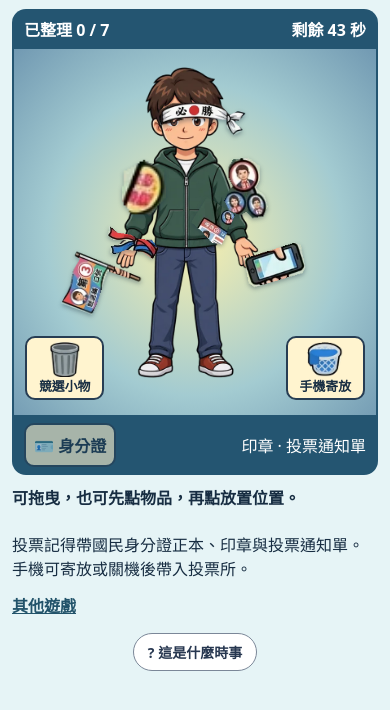
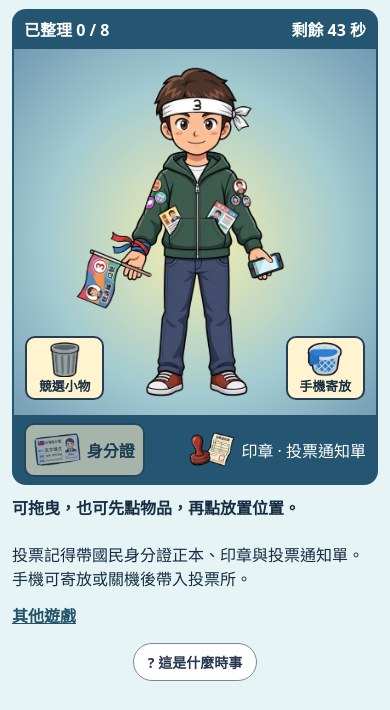
Before and after one commit to nadytomhtc/news-arcade, a plain HTML site: page games/vote-ready/index.html in a window 390 px wide. Both pictures are taken after a click on the button "開始整理". Shown: the part 134-844 px from the top of the page. Drawn offline with Linux system fonts and the light colour scheme.

Commit message:
Align voting props to the supplied character artwork (#8)

```diff
--- a/games/vote-ready/game.css
+++ b/games/vote-ready/game.css
@@ -21,15 +21,15 @@ button{font:inherit;font-weight:850;cursor:pointer}
 .cover button{padding:9px 18px;border:2px solid #192d3b;border-radius:12px;background:#ffe06d;color:#192d3b}
 .item,.drop{min-height:44px;border:2px solid #273d53;border-radius:10px;color:#172d42;background:#fff4cf;user-select:none;-webkit-user-select:none}
 .item{touch-action:none;padding:4px 8px}
-.play .item{position:absolute;left:var(--x);top:var(--y);transform:translate(-50%,-50%);min-width:44px;font-size:clamp(14px,3.8vw,18px);white-space:nowrap}
+.play .item{position:absolute;left:var(--x);top:var(--y);width:var(--width);height:var(--height);min-height:0}
 .item.selected{outline:3px solid #ffe06d;outline-offset:2px}
 .item.dragging{opacity:.4}
 .item:disabled{opacity:.6;cursor:default}
 #id-card.ready{background:#ffe773;box-shadow:0 0 10px 3px #ffdb55}
 .target span{display:block;font-size:clamp(12px,3.3vw,16px)}
-#person{position:absolute;inset:5% 21% 10%;width:58%;border:0;background:transparent;padding:0;color:#173b4f}
-#person img{width:100%;height:100%;object-fit:contain;pointer-events:none}
-#person span{position:absolute;bottom:0;left:50%;transform:translateX(-50%);white-space:nowrap;background:#ffe773;border-radius:9px;padding:5px 9px}
+#person{position:absolute;inset:0;width:100%;border:0;background:transparent;padding:0;color:#173b4f}
+#person img{width:100%;height:100%;pointer-events:none}
+#person span{position:absolute;bottom:4%;left:50%;transform:translateX(-50%);white-space:nowrap;background:#ffe773;border-radius:9px;padding:5px 9px}
 #person:disabled span{visibility:hidden}
 .drop{position:absolute;bottom:4%;width:22%;font-size:clamp(24px,7vw,44px);line-height:1.05;padding:4px 0}
 #bin{left:3%}
@@ -39,15 +39,12 @@ button{font:inherit;font-weight:850;cursor:pointer}
 .notice{margin:0 0 12px;line-height:1.5}
 
 .play .item{
-  width:var(--width);
   border:0;
   padding:0;
   background:transparent;
-  display:grid;
-  place-items:center;
 }
 .play .item img,.ghost img{display:block;width:100%;pointer-events:none;-webkit-user-drag:none}
-.play .item img{filter:drop-shadow(0 2px 2px #23374965)}
+.play .item img{height:100%}
 .drop img{display:block;width:48%;height:clamp(32px,9vw,62px);object-fit:contain;margin:0 auto 3px;pointer-events:none}
 .ghost:has(img){width:74px;padding:0;border:0;background:transparent;filter:drop-shadow(0 4px 5px #172d4270)}
 #outcome.won #headline{
@@ -66,3 +63,7 @@ button{font:inherit;font-weight:850;cursor:pointer}
 @media(prefers-reduced-motion:reduce){
   #outcome.won #headline{animation:none}
 }
+
+.artwork{position:absolute;top:0;left:50%;width:calc(100% * 1500 / 1700);aspect-ratio:1500/1700;transform:translateX(-50%)}
+.tray #id-card,.documents{display:flex;align-items:center;gap:6px}
+.tray img{width:clamp(35px,12vw,72px);height:42px;object-fit:contain;pointer-events:none}
--- a/games/vote-ready/game.js
+++ b/games/vote-ready/game.js
@@ -2,14 +2,18 @@
   'use strict';
 
   const get = id => document.getElementById(id);
+  // Crop rectangles in the original 1500 × 1700 gameplay canvas.
+  const artworkWidth = 1500;
+  const artworkHeight = 1700;
   const items = [
-    ['headband', '競選頭巾', 52, 19, 24],
-    ['badge', '徽章', 36, 38, 6],
-    ['sticker', '貼紙', 64, 38, 9],
-    ['ribbon', '布條', 33, 53, 14],
-    ['flag', '小旗', 24, 64, 22],
-    ['flyer', '傳單', 55, 47, 11],
-    ['cell', '手機', 72, 59, 17]
+    ["headband", "競選頭巾", 587, 221, 431, 169],
+    ["badge", "左袖徽章", 510, 606, 111, 154],
+    ["sticker", "右袖徽章", 909, 609, 104, 138],
+    ["ribbon", "手腕布條", 350, 855, 193, 123],
+    ["flag", "小旗", 192, 940, 356, 281],
+    ["flyer-left", "左口袋傳單", 572, 730, 119, 156],
+    ["flyer-right", "右口袋傳單", 796, 708, 166, 172],
+    ["cell", "手機", 994, 956, 174, 125]
   ];
   const duration = 45000;
   const idCard = get('id-card');
@@ -17,7 +21,7 @@
   const winArt = new Image();
   const loseArt = new Image();
   winArt.src = 'assets/victory.webp';
-  loseArt.src = 'assets/player.webp';
+  loseArt.src = 'assets/player-aligned.webp';
   let phase = 'intro';
   let removed = 0;
   let started = 0;
@@ -132,20 +136,21 @@
     get('play').hidden = false;
     get('progress').textContent = `已整理 0 / ${items.length}`;
     get('hint').textContent = '可拖曳，也可先點物品，再點放置位置。';
-    const buttons = items.map(([id, label, x, y, width]) => {
+    const buttons = items.map(([id, label, x, y, width, height]) => {
       const button = document.createElement('button');
       button.type = 'button';
       button.className = 'item';
       button.setAttribute('aria-label', label);
       const art = document.createElement('img');
-      art.src = `assets/${id}.webp`;
+      art.src = `assets/${id}-aligned.webp`;
       art.alt = '';
       art.draggable = false;
       button.append(art);
-      button.style.setProperty('--width', width + '%');
+      button.style.setProperty('--width', width / artworkWidth * 100 + '%');
+      button.style.setProperty('--height', height / artworkHeight * 100 + '%');
       button.dataset.target = id === 'cell' ? 'phone' : 'bin';
-      button.style.setProperty('--x', x + '%');
-      button.style.setProperty('--y', y + '%');
+      button.style.setProperty('--x', x / artworkWidth * 100 + '%');
+      button.style.setProperty('--y', y / artworkHeight * 100 + '%');
       bindItem(button);
       return button;
     });
--- a/games/vote-ready/index.html
+++ b/games/vote-ready/index.html
@@ -6,32 +6,34 @@
 <title>1128返鄉票｜時事遊樂場</title>
 <meta name="description" content="卸下競選小物，收好手機，帶身分證出門投票。">
 <link rel="stylesheet" href="../../shared/arcade.css">
-<link rel="stylesheet" href="game.css?v=illustrated">
+<link rel="stylesheet" href="game.css?v=aligned">
 </head>
 <body>
 <main>
 <header><a href="../../">時事遊樂場</a></header>
 <h1>1128返鄉票</h1>
 <p class="date">11/28（六）08:00–16:00 · 地方選舉與全國性公投</p>
-<div class="hud"><strong id="progress">已整理 0 / 7</strong><strong id="clock">剩餘 45 秒</strong></div>
+<div class="hud"><strong id="progress">已整理 0 / 8</strong><strong id="clock">剩餘 45 秒</strong></div>
 <section class="scene" aria-label="投票前整理挑戰">
   <div class="play" id="play" hidden>
-    <button id="person" class="target" disabled aria-label="把身分證交給人物"><img src="assets/player.webp" alt=""><span>帶上身分證</span></button>
+    <div class="artwork">
+    <button id="person" class="target" disabled aria-label="把身分證交給人物"><img src="assets/player-aligned.webp" alt=""><span>帶上身分證</span></button>
     <div id="items"></div>
+    </div>
     <button id="bin" class="target drop" aria-label="競選物品垃圾桶"><img src="assets/bin.webp" alt=""><span>競選小物</span></button>
     <button id="phone" class="target drop" aria-label="手機寄放籃"><img src="assets/phone.webp" alt=""><span>手機寄放</span></button>
   </div>
   <div class="cover" id="intro"><img src="assets/cover.webp" alt="漫畫角色開心舉手"><div><p>把競選小物拖進垃圾桶，手機放寄放籃。整理完再帶上身分證。</p><button id="start">開始整理</button></div></div>
   <div class="cover" id="outcome" hidden><img id="outcome-art" alt=""><div><h2 id="headline"></h2><button id="show">查看成績與分享</button></div></div>
 </section>
-<div class="tray"><button id="id-card" class="item" disabled>🪪 身分證</button><span>印章 · 投票通知單</span></div>
+<div class="tray"><button id="id-card" class="item" aria-label="身分證" disabled><img src="assets/id-card-aligned.webp" alt="" draggable="false"><span>身分證</span></button><span class="documents"><img src="assets/documents-aligned.webp" alt="">印章 · 投票通知單</span></div>
 <p id="hint" role="status">可拖曳，也可先點物品，再點放置位置。</p>
 <p class="notice">投票記得帶國民身分證正本、印章與投票通知單。手機可寄放或關機後帶入投票所。</p>
 <footer><a href="../../#games">其他遊戲</a></footer>
 </main>
 <script src="../../shared/arcade.js"></script>
 <script src="audio.js"></script>
-<script src="game.js?v=illustrated"></script>
+<script src="game.js?v=aligned"></script>
 <script src="../../shared/news.js" data-game="vote-ready"></script>
 </body>
 </html>
```
Also changed, not shown: games/vote-ready/assets/badge-aligned.webp (added), games/vote-ready/assets/cell-aligned.webp (added), games/vote-ready/assets/documents-aligned.webp (added), games/vote-ready/assets/flag-aligned.webp (added), games/vote-ready/assets/flyer-left-aligned.webp (added), games/vote-ready/assets/flyer-right-aligned.webp (added), games/vote-ready/assets/headband-aligned.webp (added), games/vote-ready/assets/id-card-aligned.webp (added), games/vote-ready/assets/player-aligned.webp (added), games/vote-ready/assets/ribbon-aligned.webp (added), games/vote-ready/assets/sticker-aligned.webp (added).
